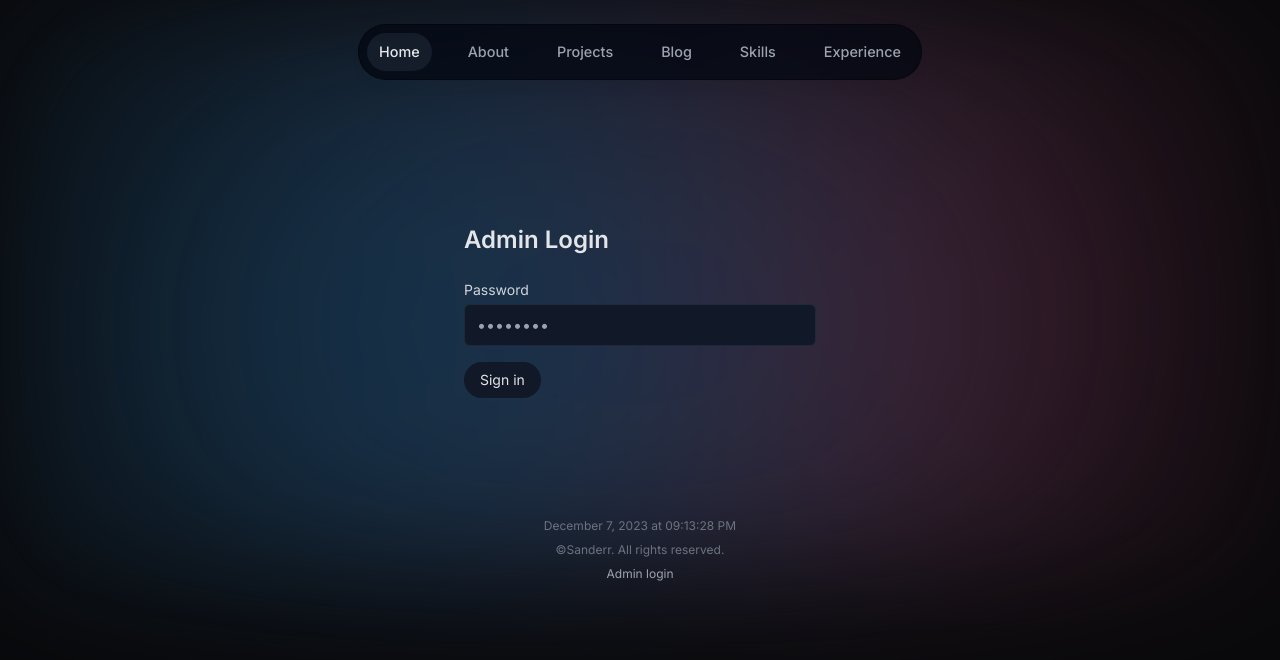
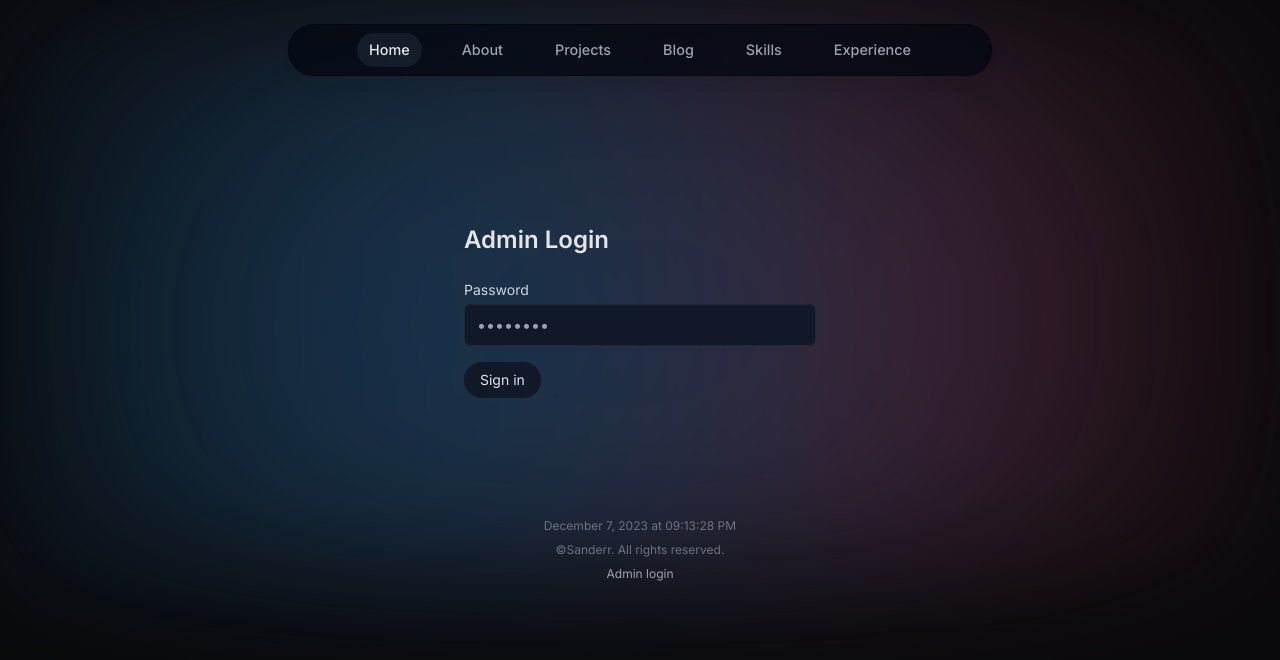
Before and after one commit to sandeeeerr/sanderr, a Next.js app: page /login in a window 1280 px wide. Shown: the top 660 px of the page. Built offline with nearby package versions, Linux system fonts and the light colour scheme; no server answers.

Commit message:
refactor logout route to return JSON response and enhance cookie handling; update header component for improved layout and navigation link handling

```diff
--- a/app/api/auth/logout/route.ts
+++ b/app/api/auth/logout/route.ts
@@ -1,7 +1,7 @@
 import { NextResponse } from 'next/server'
 
 export async function POST() {
-  const res = NextResponse.redirect(new URL('/', process.env.NEXT_PUBLIC_SITE_URL || 'http://localhost:3000'))
-  res.cookies.set('admin', '', { httpOnly: true, secure: process.env.NODE_ENV === 'production', sameSite: 'lax', path: '/', maxAge: 0 })
+  const res = NextResponse.json({ ok: true })
+  res.cookies.set('admin', '', { httpOnly: true, secure: true, sameSite: 'lax', path: '/', maxAge: 0 })
   return res
 }
--- a/components/header.tsx
+++ b/components/header.tsx
@@ -13,12 +13,14 @@ export default function Header() {
 
   return (
     <header className="z-[11] relative">
-      <motion.nav
-        className="fixed top-0 left-1/2 -translate-x-1/2 sm:top-6 rounded-full border border-black/40 shadow-lg shadow-black/[0.03] backdrop-blur-[0.5rem] bg-gray-950/75 px-2 py-2"
+      <motion.div
+        className="fixed top-0 left-1/2 h-[4.5rem] w-full rounded-none border border-opacity-40 shadow-lg shadow-black/[0.03] backdrop-blur-[0.5rem] sm:top-6 sm:h-[3.25rem] sm:w-[44rem] sm:rounded-full bg-gray-950 border-black/40 bg-opacity-75"
         initial={{ y: -100, x: "-50%", opacity: 0 }}
         animate={{ y: 0, x: "-50%", opacity: 1 }}
-      >
-        <ul className="flex flex-wrap items-center justify-center gap-y-1 text-[0.9rem] font-medium text-gray-400 sm:flex-nowrap sm:gap-6">
+      ></motion.div>
+
+      <nav className="flex fixed top-[0.15rem] left-1/2 h-12 -translate-x-1/2 py-2 sm:top-[1.7rem] sm:h-[initial] sm:py-0">
+        <ul className="flex w-[24rem] flex-wrap items-center justify-center gap-y-1 text-[0.9rem] font-medium text-gray-400 sm:w-[initial] sm:flex-nowrap sm:gap-7">
           {links.map((link) => (
             <motion.li
               className="relative flex items-center justify-center h-3/4"
@@ -28,13 +30,13 @@ export default function Header() {
             >
               <Link
                 className={clsx(
-                  "flex w-full items-center justify-center px-3 py-2 transition hover:text-gray-200",
+                  "flex w-full items-center justify-center px-3 py-3 transition hover:text-gray-200",
                   {
                     "text-gray-200":
                       activeSection === link.name,
                   }
                 )}
-                href={("path" in link ? (link as any).path : (`/${(link as any).hash}`)) as string}
+                href={("path" in link ? (link as any).path : (link as any).hash) as string}
                 onClick={() => {
                   setActiveSection(link.name);
                   setTimeOfLastClick(Date.now());
@@ -57,7 +59,7 @@ export default function Header() {
             </motion.li>
           ))}
         </ul>
-      </motion.nav>
+      </nav>
     </header>
   );
 }
```
